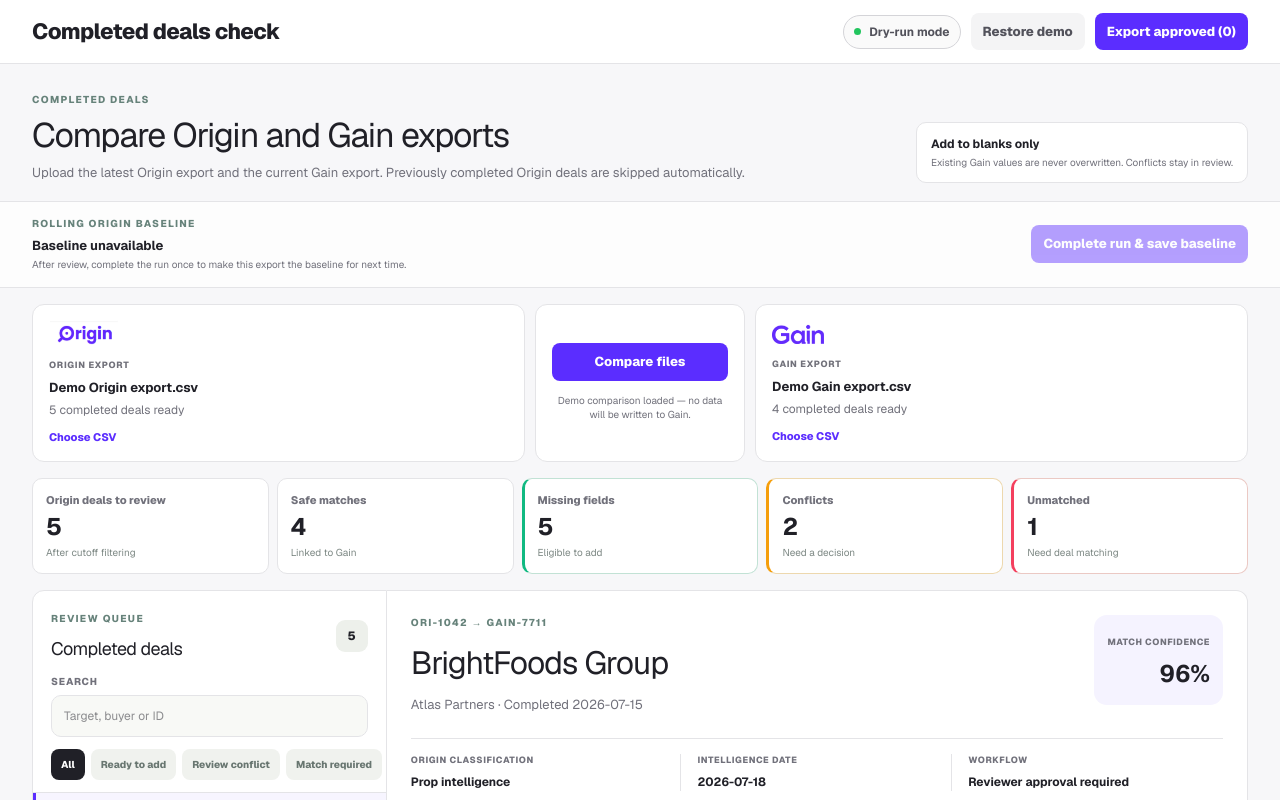
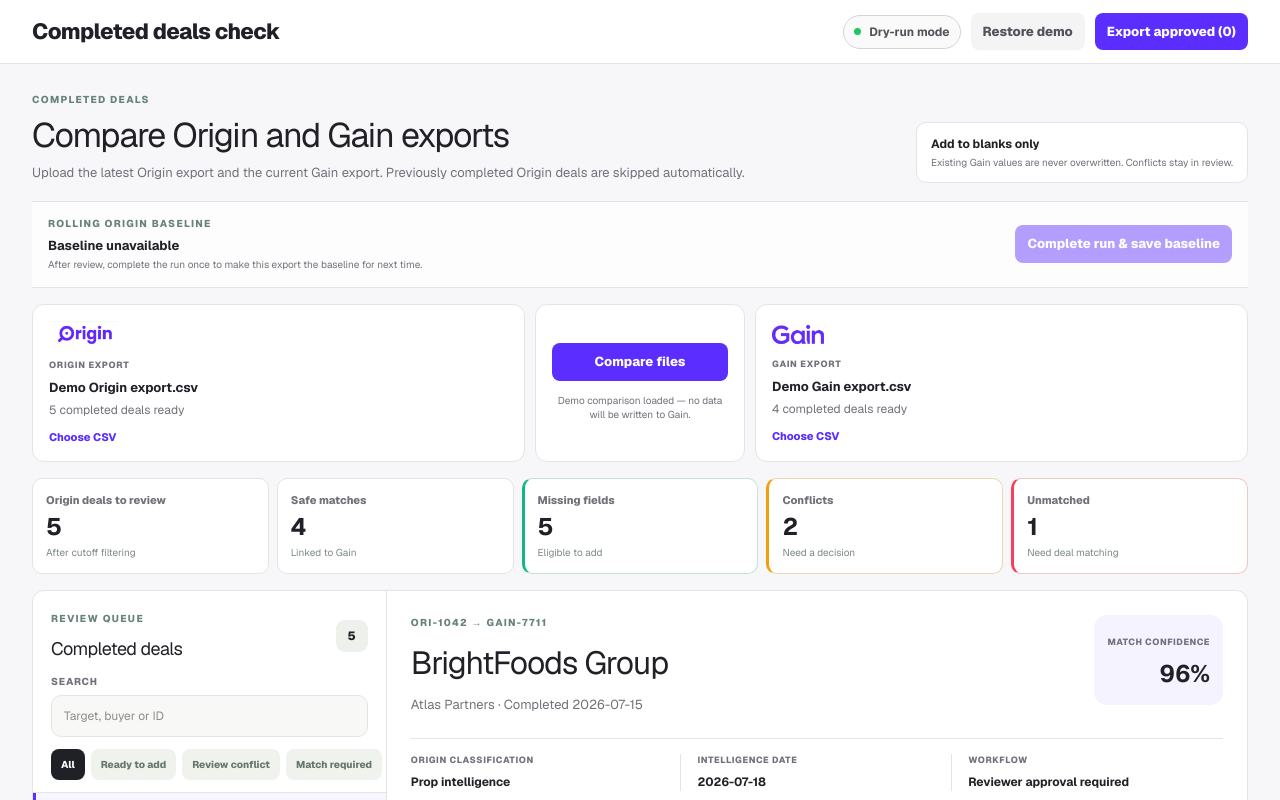
Before and after one commit to rahulbaranwal-png/completed-deals-check, a Next.js app: page / in a window 1280 px wide. Shown: the top 800 px of the page. Built offline with nearby package versions, Linux system fonts and the light colour scheme; no server answers.

Commit message:
Auto-save: 2026-07-23 16:08:09 +05:30

```diff
--- a/app/globals.css
+++ b/app/globals.css
@@ -420,9 +420,10 @@ body { background-image: none; }
 .rule-note span { color: var(--muted); font-size: 10px; line-height: 1.4; }
 
 .baseline-strip {
-  max-width: 1320px;
+  width: calc(100% - clamp(32px, 6vw, 64px));
+  max-width: 1256px;
   margin: 0 auto 16px;
-  padding: 14px clamp(16px, 3vw, 32px);
+  padding: 14px 16px;
   border-top: 1px solid var(--line);
   border-bottom: 1px solid var(--line);
   background: rgba(255,255,255,0.72);
```
